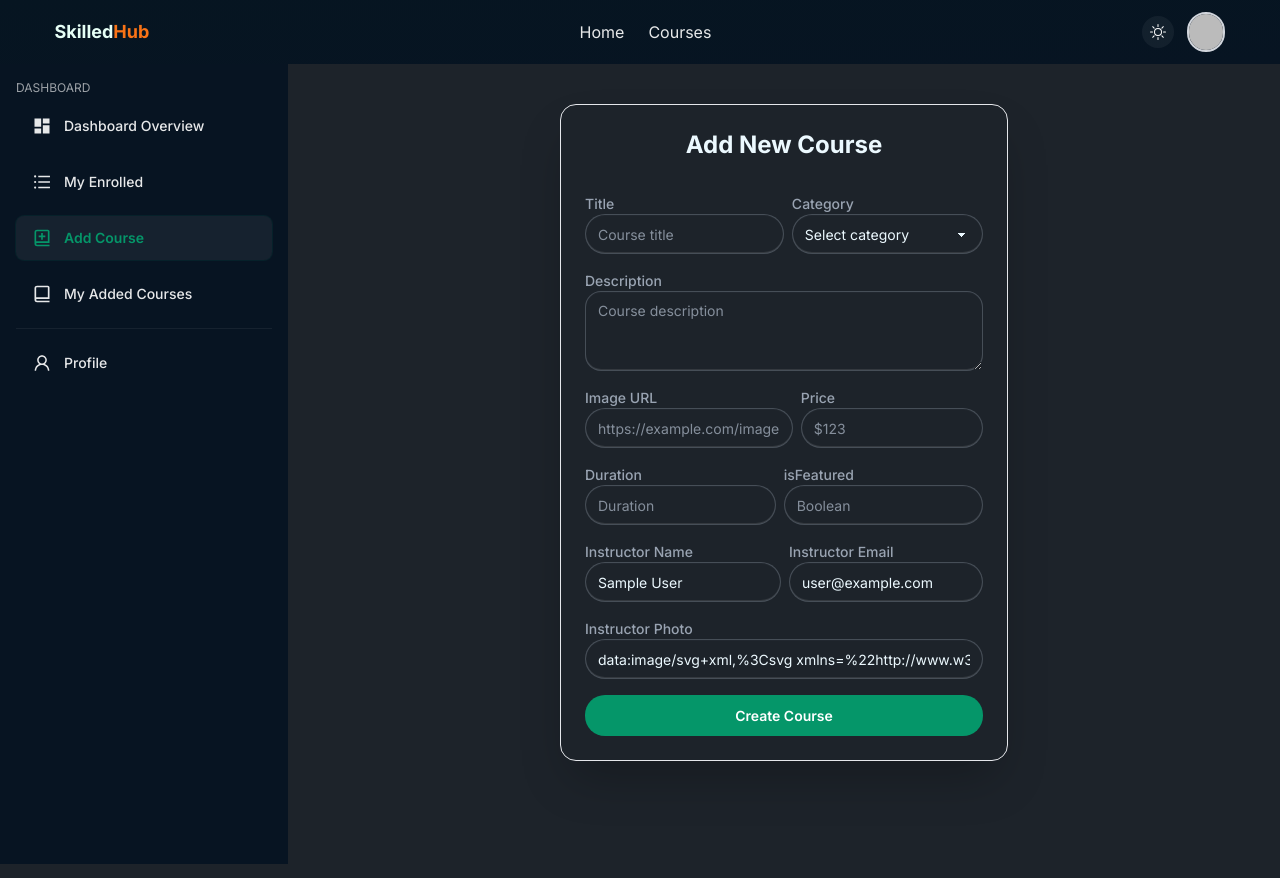
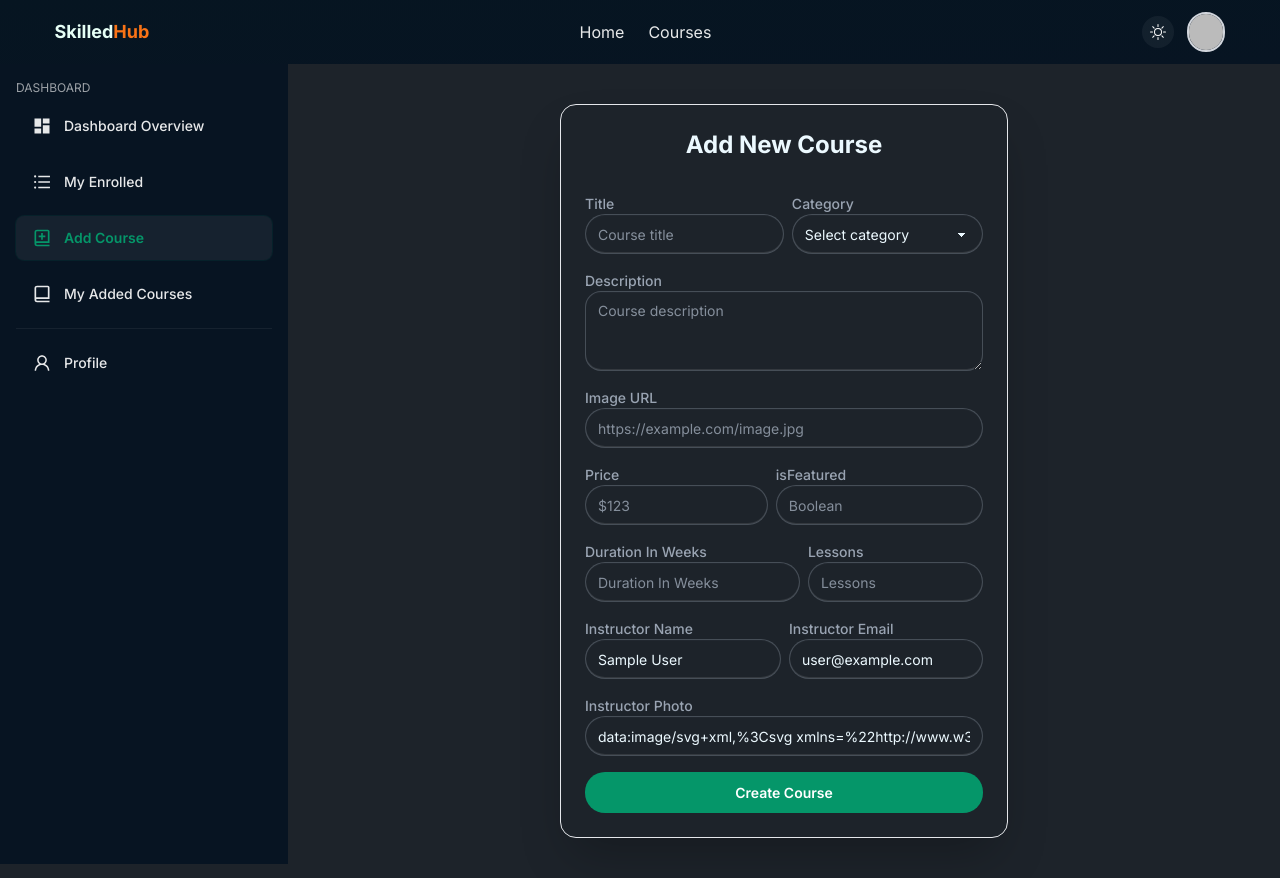
Before and after one commit to injamul007/b12-a10-online-learning-platform-client, a React (Vite) app: page /dashboard/add-course in a window 1280 px wide. Built offline with nearby package versions, Linux system fonts and the light colour scheme; no server answers; sample sign-in values are in the browser's storage.

Commit message:
update and add lesson field in add course page in dashboard and edit the duration field name and set it new one

```diff
--- a/src/pages/AddCourse/AddCourse.jsx
+++ b/src/pages/AddCourse/AddCourse.jsx
@@ -17,7 +17,8 @@ const AddCourse = () => {
       title: e.target.title.value,
       imageURL: e.target.imageURL.value,
       price: Number(e.target.price.value),
-      duration: e.target.duration.value,
+      durationInWeeks: Number(e.target.durationInWeeks.value),
+      lessons: Number(e.target.lessons.value),
       category: e.target.category.value,
       description: e.target.description.value,
       isFeatured: isFeaturedStr === "true",
@@ -118,8 +119,7 @@ const AddCourse = () => {
             ></textarea>
           </div>
 
-          {/* Image URL & Price */}
-          <div className="flex items-center gap-2">
+          {/* Image URL */}
             <div>
               <label className="label font-medium">Image URL</label>
               <input
@@ -130,7 +130,10 @@ const AddCourse = () => {
                 placeholder="https://example.com/image.jpg"
               />
             </div>
-            <div>
+
+            {/* Price & isFeatured */}
+            <div className="flex items-center gap-2">
+              <div>
               <label className="label font-medium">Price</label>
               <input
                 type="text"
@@ -138,20 +141,6 @@ const AddCourse = () => {
                 required
                 className="input w-full rounded-full focus:border-0 focus:outline-gray-200"
                 placeholder="$123"
-              />
-            </div>
-          </div>
-
-          {/* Duration & IsFeatured */}
-          <div className="flex items-center gap-2">
-            <div>
-              <label className="label font-medium">Duration</label>
-              <input
-                type="text"
-                name="duration"
-                required
-                className="input w-full rounded-full focus:border-0 focus:outline-gray-200"
-                placeholder="Duration"
               />
             </div>
             <div>
@@ -162,6 +151,30 @@ const AddCourse = () => {
                 required
                 className="input w-full rounded-full focus:border-0 focus:outline-gray-200"
                 placeholder="Boolean"
+              />
+            </div>
+            </div>
+
+          {/* Duration In Weeks & Lessons */}
+          <div className="flex items-center gap-2">
+            <div>
+              <label className="label font-medium">Duration In Weeks</label>
+              <input
+                type="text"
+                name="durationInWeeks"
+                required
+                className="input w-full rounded-full focus:border-0 focus:outline-gray-200"
+                placeholder="Duration In Weeks"
+              />
+            </div>
+            <div>
+              <label className="label font-medium">Lessons</label>
+              <input
+                type="text"
+                name="lessons"
+                required
+                className="input w-full rounded-full focus:border-0 focus:outline-gray-200"
+                placeholder="Lessons"
               />
             </div>
           </div>
```
